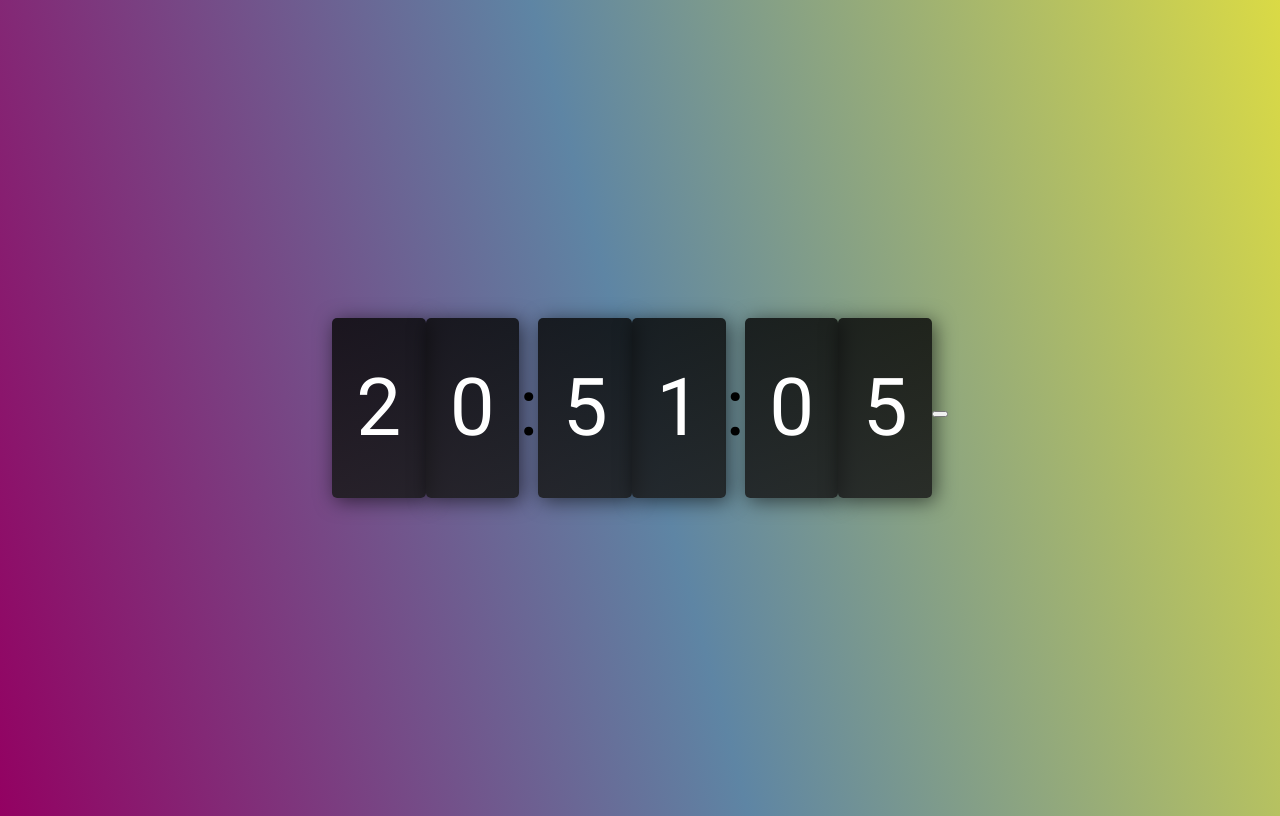
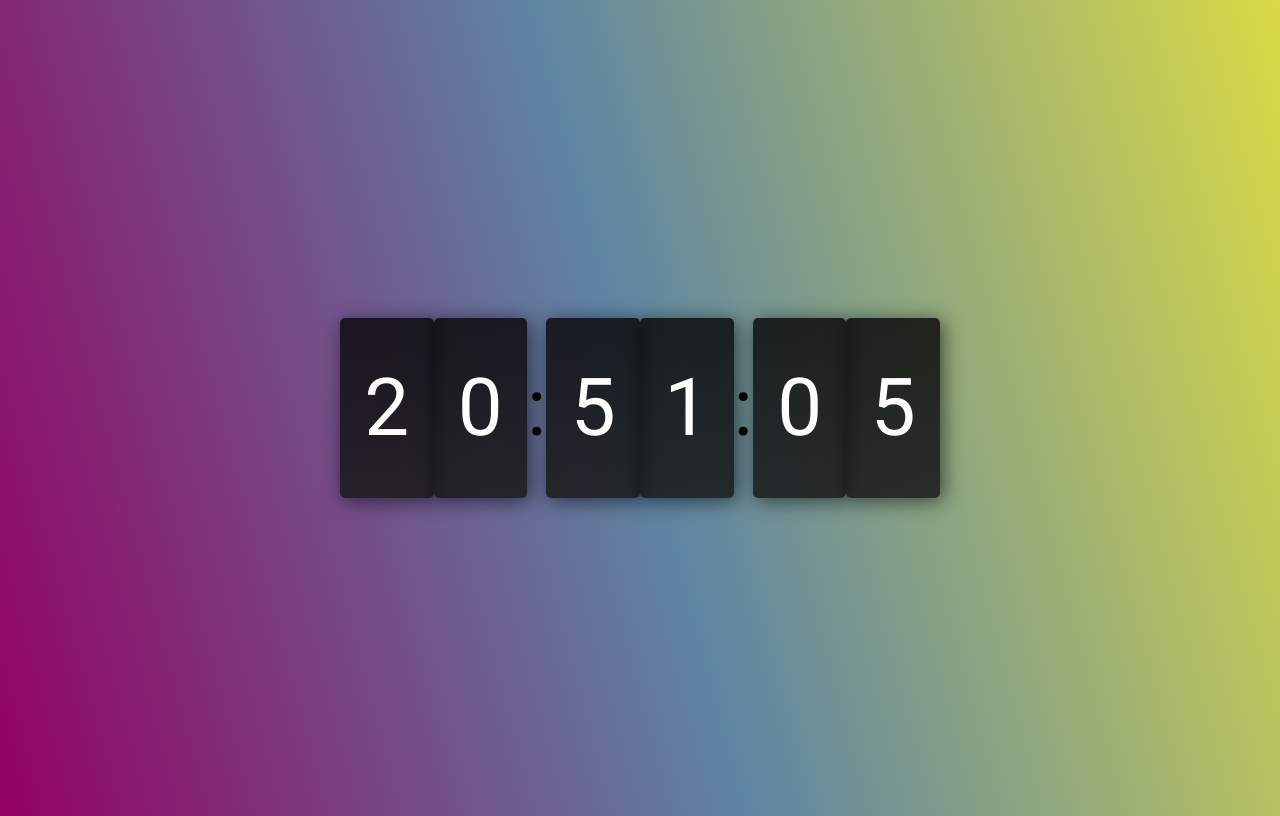
Before and after one commit to mathsiqueir/clock, a plain HTML site: page index.html in a window 1280 px wide. Drawn offline with Linux system fonts and the light colour scheme.

Commit message:
remove button

```diff
--- a/index.html
+++ b/index.html
@@ -12,9 +12,6 @@
 			<span id="mn1">0</span><span id="mn2">0</span>:
 			<span id="sc1">0</span><span id="sc2">0</span>
 		</section>
-		<section>
-			<button id="changeBackgrou"></button>
-		</section>
 		<script src="script.js"></script>
 </body>
 </html>
```
